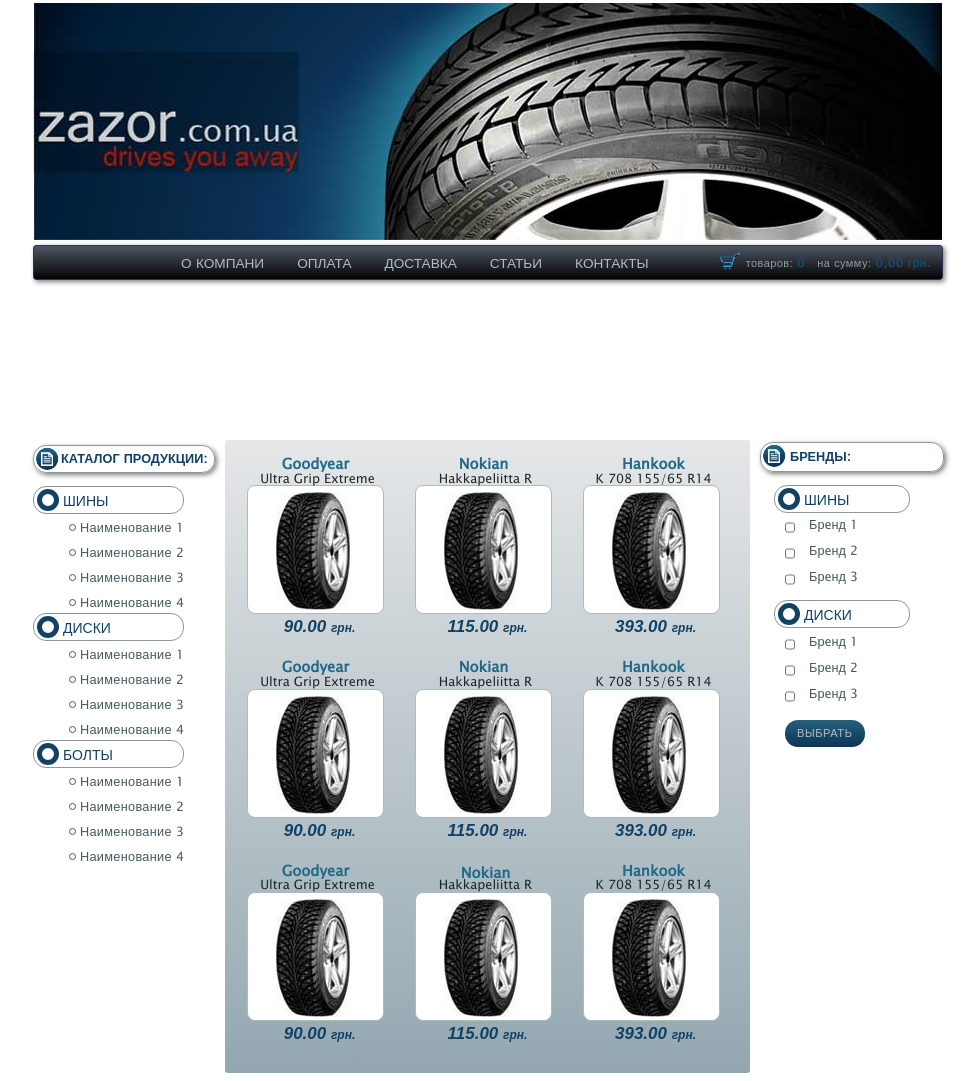
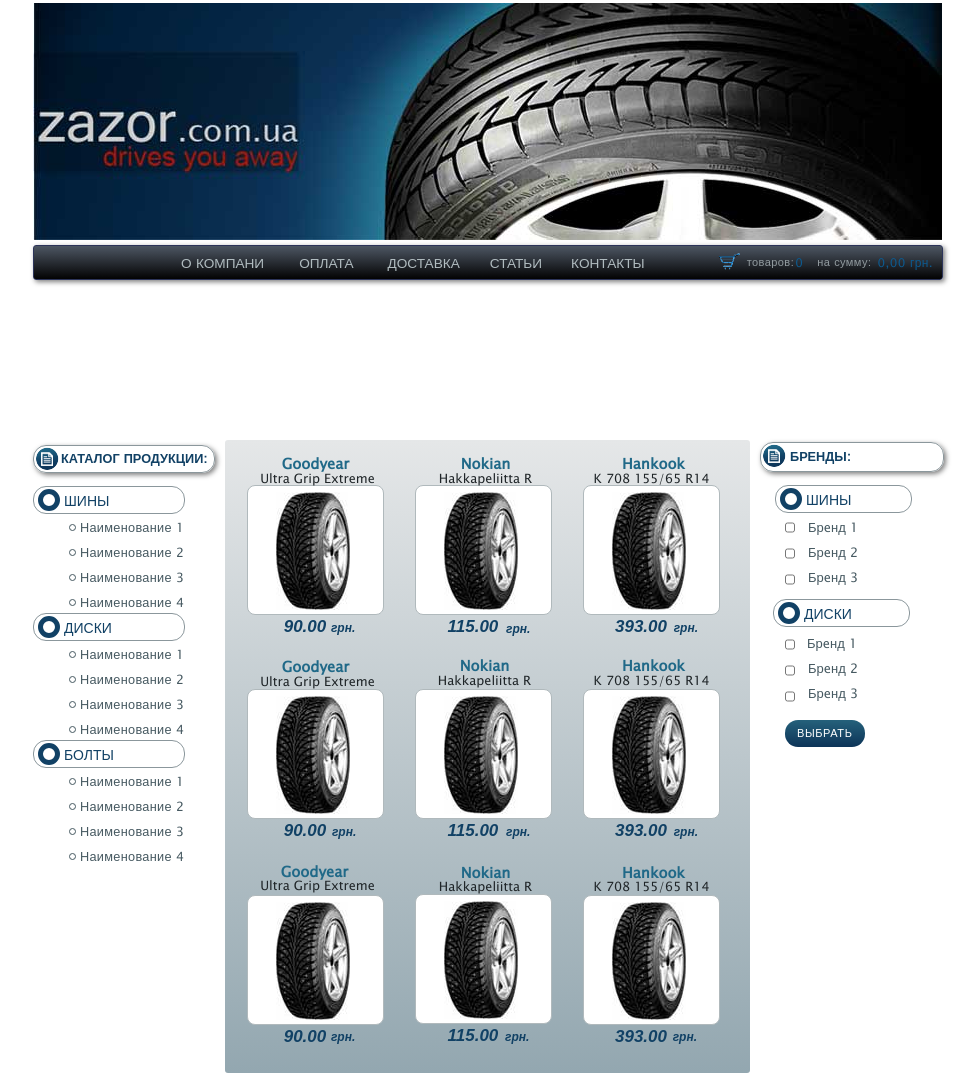
Before and after one commit to sanya-club/Home-work-6, a plain HTML site: page index.html in a window 1280 px wide. Shown: the part 51-1132 px from the top of the page, without its empty margins (152-1132 px from the left). Drawn offline with Linux system fonts and the light colour scheme; files whose address does not match are found by name.

Commit message:
new correct

```diff
--- a/css/style.css
+++ b/css/style.css
@@ -348,7 +348,7 @@ body {
   position: relative;
   margin: 0;
   margin-top: 13px;
-  padding-left: 29px;
+  padding-left: 30px;
   padding-top: 3px;
   padding-bottom: 1px;
   width: 120px;
@@ -363,7 +363,7 @@ body {
   content: "";
   position: absolute;
   top: 2px;
-  left: 3px;
+  left: 4px;
   box-sizing: border-box;
   border: 5px solid #114165;
   border-radius: 50%;
@@ -464,7 +464,7 @@ body {
 .img-item {
   background: #fff;
   width: 135px;
-  height: 127px;
+  height: 128px;
   border: 1px solid #b0b9bc;
   border-radius: 8px;
 }
@@ -474,7 +474,7 @@ body {
 }
 
 .price {
-  margin: 8px 0px 0px 8px;
+  margin: 7px 0px 0px 8px;
   font-family: 'Arial', sans-serif;
   font-size: 17px;
   line-height: 10px;
@@ -506,7 +506,7 @@ body {
 .brands .list-title {
   width: 105px;
   margin-top: 11px;
-  padding-left: 29px;
+  padding-left: 30px;
   padding-top: 3px;
   padding-bottom: 1px;
 }
@@ -528,7 +528,7 @@ body {
 }
 
 .brands__form label {
-  font-size: 12.73px;
+  font-size: 13px;
   line-height: 25px;
   color: #465961;
   display: inline-block;
@@ -543,7 +543,6 @@ body {
   border: 0;
   padding: 13px 12px 14px 12px;
   border-radius: 13px;
-  color: #b1bcc0;
   font-size: 11px;
   line-height: 0;
   letter-spacing: .6px;
@@ -769,7 +768,7 @@ body {
 
 .footer-nav ul li a {
   display: block;
-  padding: 5px 12px 6px 14px;
+/*  padding: 5px 12px 6px 14px;*/
   color: #bec6c9;
   font-family: 'Arial', sans-serif;
   font-size: 12px;
@@ -796,6 +795,48 @@ body {
 
 /*=====pixel perfect*/
 
+.pay {
+  position: relative;
+  top: 0px;
+  left: 2px;
+}
+
+.contacts {
+  position: relative;
+  top: 0px;
+  left: -4px;
+}
+
+.devilery {
+   position: relative;
+  top: 0px;
+  left: 3px;
+}
+
+.commodity {
+   position: relative;
+  top: -1px;
+  left: 1px;
+}
+
+.sum {
+   position: relative;
+  top: -1px;
+  left: 0px;
+}
+
+.basket--text1 {
+   position: relative;
+  top: 1px;
+  left: -3px;
+}
+
+.basket--text2 {
+   position: relative;
+  top: 1px;
+  left: 2px;
+}
+
 .header-top__form input[type="text"],
 .header-top__form input[type="password"] {
   position: relative;
@@ -810,20 +851,264 @@ body {
   left: 0;
 }
 
-.pixel-titel {
+.item-title2 {
   position: relative;
   top: 0;
   left: 2px;
 }
 
-.tires {
+/*
+.about-item2 {
   position: relative;
-  top: 2px;
-  left: 0;
+  top: 0;
+  left: 0px;
+}
+*/
+
+.price2 {
+  position: relative;
+  top: 1px;
+  left: 3px;
 }
 
-.pixel {
+.item-title3 {
+  position: relative;
+  top: 0px;
+  left: 2px;
+}
+
+.about-item3 {
+  position: relative;
+  top: 0;
+  left: -2px;
+}
+
+.price3 {
+  position: relative;
+  top: 0;
+  left: 2px;
+}
+
+/*
+.item-title4 {
+  position: relative;
+  top: 0px;
+  left: 0px;
+}
+
+.about-item4 {
+  position: relative;
+  top: 0;
+  left: 0px;
+}
+*/
+
+.price4 {
+  position: relative;
+  top: 0;
+  left: 1px;
+}
+
+.item-title5 {
+   position: relative;
+  top: -1px;
+  left: 1px;
+}
+
+.about-item5 {
+  position: relative;
+  top: -1px;
+  left: -1px;
+}
+
+.price5 {
+  position: relative;
+  top: 0;
+  left: 3px;
+}
+
+/*
+.item-title5 {
    position: relative;
   top: 2px;
   left: 2px;
 }
+
+.about-item5 {
+  position: relative;
+  top: 0;
+  left: 0px;
+}
+
+.price5 {
+  position: relative;
+  top: 0;
+  left: 0px;
+}
+*/
+
+.item-title6 {
+   position: relative;
+  top: -1px;
+  left: 2px;
+}
+
+.about-item6 {
+  position: relative;
+  top: -1px;
+  left: -2px;
+}
+
+.price6 {
+  position: relative;
+  top: 0;
+  left: 2px;
+}
+
+.item7 {
+   position: relative;
+  top: 3px;
+  left: 0px;
+}
+
+.item-title7 {
+   position: relative;
+  top: -2px;
+  left: -1px;
+}
+
+.about-item7 {
+  position: relative;
+  top: -2px;
+  left: 0px;
+}
+
+.price7 {
+  position: relative;
+  top: -1px;
+  left: 0px;
+}
+
+.item8 {
+   position: relative;
+  top: 2px;
+  left: 0px;
+}
+
+.item-title8 {
+   position: relative;
+  top: 0px;
+  left: 2px;
+}
+
+.about-item8 {
+  position: relative;
+  top: 0;
+  left: 0px;
+}
+
+.price8 {
+  position: relative;
+  top: 0;
+  left: 2px;
+}
+
+.item9 {
+   position: relative;
+  top: 3px;
+  left: 0px;
+}
+
+.item-title9 {
+   position: relative;
+  top: -1px;
+  left: 2px;
+}
+
+.about-item9 {
+  position: relative;
+  top: -1px;
+  left: -2px;
+}
+
+.price9 {
+  position: relative;
+  top: -1px;
+  left: 1px;
+}
+
+.tires {
+  position: relative;
+  top: 2px;
+  left: 1px;
+}
+
+.check1 {
+  position: relative;
+  top: 3px;
+  left: -1px;
+}
+
+.check2 {
+  position: relative;
+  top: 2px;
+  left: -1px;
+}
+
+.check3 {
+  position: relative;
+  top: 1px;
+  left: -1px;
+}
+
+.disks {
+  position: relative;
+  top: -1px;
+  left: -1px;
+}
+
+.check4 {
+  position: relative;
+  top: 2px;
+  left: -2px;
+}
+
+.check5 {
+  position: relative;
+  top: 1px;
+  left: -1px;
+}
+
+.check6 {
+  position: relative;
+  top: 0px;
+  left: -1px;
+}
+
+.footer-nav1 {
+  position: relative;
+  top: 0px;
+  left: -1px;
+  padding: 5px 12px 6px 14px;
+}
+
+.footer-nav2 {
+  position: relative;
+  top: 0px;
+  left: -1px;
+  padding: 5px 13px 6px 14px;
+}
+
+.footer-nav3 {
+  position: relative;
+  top: 0px;
+  left: -1px;
+  padding: 5px 12px 6px 14px;
+}
+
+.footer-nav4 {
+  position: relative;
+  top: 0px;
+  left: 3px;
+  padding: 5px 12px 6px 14px;
+}
--- a/index.html
+++ b/index.html
@@ -41,15 +41,15 @@
         <nav class="header-menu">
           <ul>
             <li><a href="#">О компани</a></li>
-            <li><a href="#">Оплата</a></li>
-            <li><a href="#">Доставка</a></li>
+            <li><a href="#" class="pay">Оплата</a></li>
+            <li><a href="#" class="devilery">Доставка</a></li>
             <li><a href="#">Статьи</a></li>
-            <li><a href="#">Контакты</a></li>
+            <li><a href="#" class="contacts">Контакты</a></li>
           </ul>
         </nav>
         <div class="basket">
-          <a href="#">товаров: <span class="basket--text">0</span></a>
-          <a href="#">на сумму: <span class="basket--text">0,00 грн.</span></a>
+          <a href="#" class="commodity">товаров: <span class="basket--text basket--text1 ">0</span></a>
+          <a href="#" class="sum">на сумму: <span class="basket--text basket--text2">0,00 грн.</span></a>
         </div>
       </section>
     </div>
@@ -91,58 +91,58 @@
         </aside>
         <section class="products">
           <figure class="item">
-            <figcaption class="item-title">Goodyear</figcaption>
+            <figcaption class="item-title ">Goodyear</figcaption>
             <p class="about-item">Ultra Grip Extreme</p>
             <div class="img-item"><img src="img/item1.jpg" alt=""></div>
-            <p class="price">90.00 <span>грн.</span></p>
+            <p class="price">90.00 <span price2>грн.</span></p>
           </figure>
           <figure class="item">
-            <figcaption class="item-title">Nokian</figcaption>
+            <figcaption class="item-title item-title2">Nokian</figcaption>
             <p class="about-item">Hakkapeliitta R</p>
             <div class="img-item"><img src="img/item1.jpg" alt=""></div>
-            <p class="price">115.00 <span>грн.</span></p>
+            <p class="price">115.00 <span class="price2"> грн.</span></p>
           </figure>
           <figure class="item">
-            <figcaption class="item-title pixel-titel">Hankook</figcaption>
-            <p class="about-item">K 708 155/65 R14</p>
+            <figcaption class="item-title item-title3">Hankook</figcaption>
+            <p class="about-item about-item3">K 708 155/65 R14</p>
             <div class="img-item"><img src="img/item1.jpg" alt=""></div>
-            <p class="price">393.00 <span>грн.</span></p>
+            <p class="price">393.00 <span class="price3">грн.</span></p>
           </figure>
           <figure class="item">
-            <figcaption class="item-title">Goodyear</figcaption>
-            <p class="about-item">Ultra Grip Extreme</p>
+            <figcaption class="item-title item-title4">Goodyear</figcaption>
+            <p class="about-item about-item4">Ultra Grip Extreme</p>
             <div class="img-item"><img src="img/item1.jpg" alt=""></div>
-            <p class="price">90.00 <span>грн.</span></p>
+            <p class="price">90.00 <span class="price4">грн.</span></p>
           </figure>
           <figure class="item">
-            <figcaption class="item-title">Nokian</figcaption>
-            <p class="about-item">Hakkapeliitta R</p>
+            <figcaption class="item-title item-title5">Nokian</figcaption>
+            <p class="about-item about-item5">Hakkapeliitta R</p>
             <div class="img-item"><img src="img/item1.jpg" alt=""></div>
-            <p class="price">115.00 <span>грн.</span></p>
+            <p class="price">115.00 <span class="price5">грн.</span></p>
           </figure>
           <figure class="item">
-            <figcaption class="item-title pixel-titel">Hankook</figcaption>
-            <p class="about-item">K 708 155/65 R14</p>
+            <figcaption class="item-title item-title6">Hankook</figcaption>
+            <p class="about-item about-item6">K 708 155/65 R14</p>
             <div class="img-item"><img src="img/item1.jpg" alt=""></div>
-            <p class="price">393.00 <span>грн.</span></p>
+            <p class="price">393.00 <span class="price6">грн.</span></p>
           </figure>
-          <figure class="item">
-            <figcaption class="item-title">Goodyear</figcaption>
-            <p class="about-item">Ultra Grip Extreme</p>
+          <figure class="item item7">
+            <figcaption class="item-title item-title7">Goodyear</figcaption>
+            <p class="about-item about-item7">Ultra Grip Extreme</p>
             <div class="img-item"><img src="img/item1.jpg" alt=""></div>
-            <p class="price">90.00 <span>грн.</span></p>
+            <p class="price">90.00 <span class="price7">грн.</span></p>
           </figure>
-          <figure class="item">
-            <figcaption class="item-title pixel">Nokian</figcaption>
-            <p class="about-item">Hakkapeliitta R</p>
+          <figure class="item item8">
+            <figcaption class="item-title item-title8">Nokian</figcaption>
+            <p class="about-item about-item8">Hakkapeliitta R</p>
             <div class="img-item"><img src="img/item1.jpg" alt=""></div>
-            <p class="price">115.00 <span>грн.</span></p>
+            <p class="price price8-1">115.00 <span class="price8">грн.</span></p>
           </figure>
-          <figure class="item">
-            <figcaption class="item-title pixel-titel">Hankook</figcaption>
-            <p class="about-item">K 708 155/65 R14</p>
+          <figure class="item item9">
+            <figcaption class="item-title item-title9">Hankook</figcaption>
+            <p class="about-item about-item9">K 708 155/65 R14</p>
             <div class="img-item"><img src="img/item1.jpg" alt=""></div>
-            <p class="price">393.00 <span>грн.</span></p>
+            <p class="price">393.00 <span class="price9">грн.</span></p>
           </figure>
         </section>
 
@@ -152,28 +152,28 @@
             <span class="list-title tires">Шины</span>
             <div class="checkbox-wrap">
               <input type="checkbox" id="check1">
-              <label for="check1">Брeнд 1</label>
+              <label for="check1" class="check1">Брeнд 1</label>
             </div>
             <div class="checkbox-wrap">
               <input type="checkbox" id="check2">
-              <label for="check2">Брeнд 2</label>
+              <label for="check2" class="check2">Брeнд 2</label>
             </div>
             <div class="checkbox-wrap">
               <input type="checkbox" id="check3">
-              <label for="check3">Брeнд 3</label>
+              <label for="check3" class="check3">Брeнд 3</label>
             </div>
-            <span class="list-title">Диски</span>
+            <span class="list-title disks">Диски</span>
             <div class="checkbox-wrap">
               <input type="checkbox" id="check4">
-              <label for="check4">Брeнд 1</label>
+              <label for="check4" class="check4">Брeнд 1</label>
             </div>
             <div class="checkbox-wrap">
               <input type="checkbox" id="check5">
-              <label for="check5">Брeнд 2</label>
+              <label for="check5" class="check5">Брeнд 2</label>
             </div>
             <div class="checkbox-wrap">
               <input type="checkbox" id="check6">
-              <label for="check6">Брeнд 3</label>
+              <label for="check6" class="check6">Брeнд 3</label>
             </div>
             <button type="submit" class="brands__submit">Выбрать</button>
           </form>
@@ -197,10 +197,10 @@
     <div class="container main-footer">
       <nav class="footer-nav">
         <ul>
-          <li><a href="#">О компании</a></li>
-          <li><a href="#">Доставка</a></li>
-          <li><a href="#">Статьи</a></li>
-          <li><a href="#">Контакты</a></li>
+          <li><a href="#" class="footer-nav1">О компании</a></li>
+          <li><a href="#" class="footer-nav2">Доставка</a></li>
+          <li><a href="#" class="footer-nav3">Статьи</a></li>
+          <li><a href="#" class="footer-nav4">Контакты</a></li>
         </ul>
       </nav>
       <p class="copyright">Создание сайта © Global Vision</p>
```
